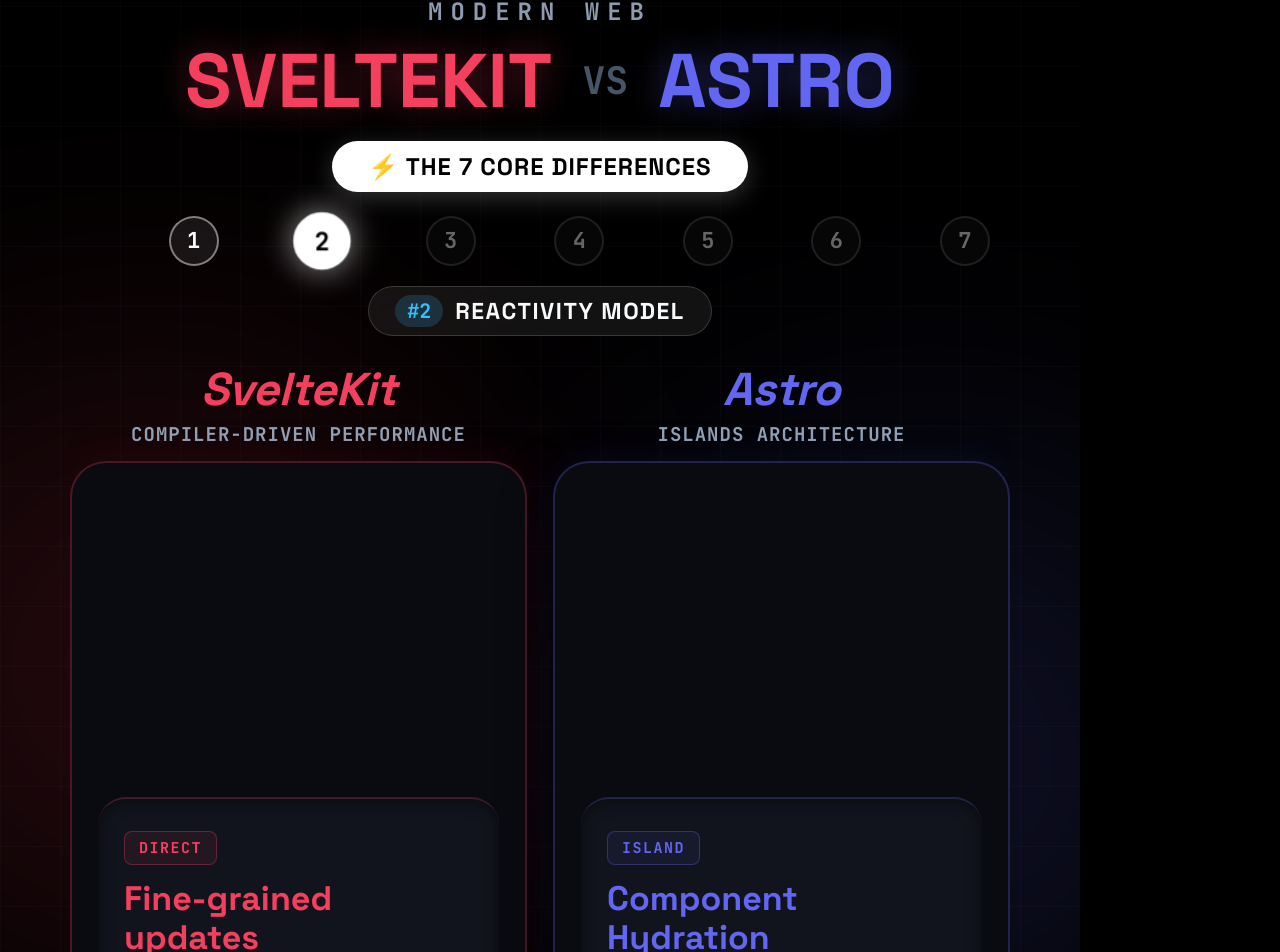
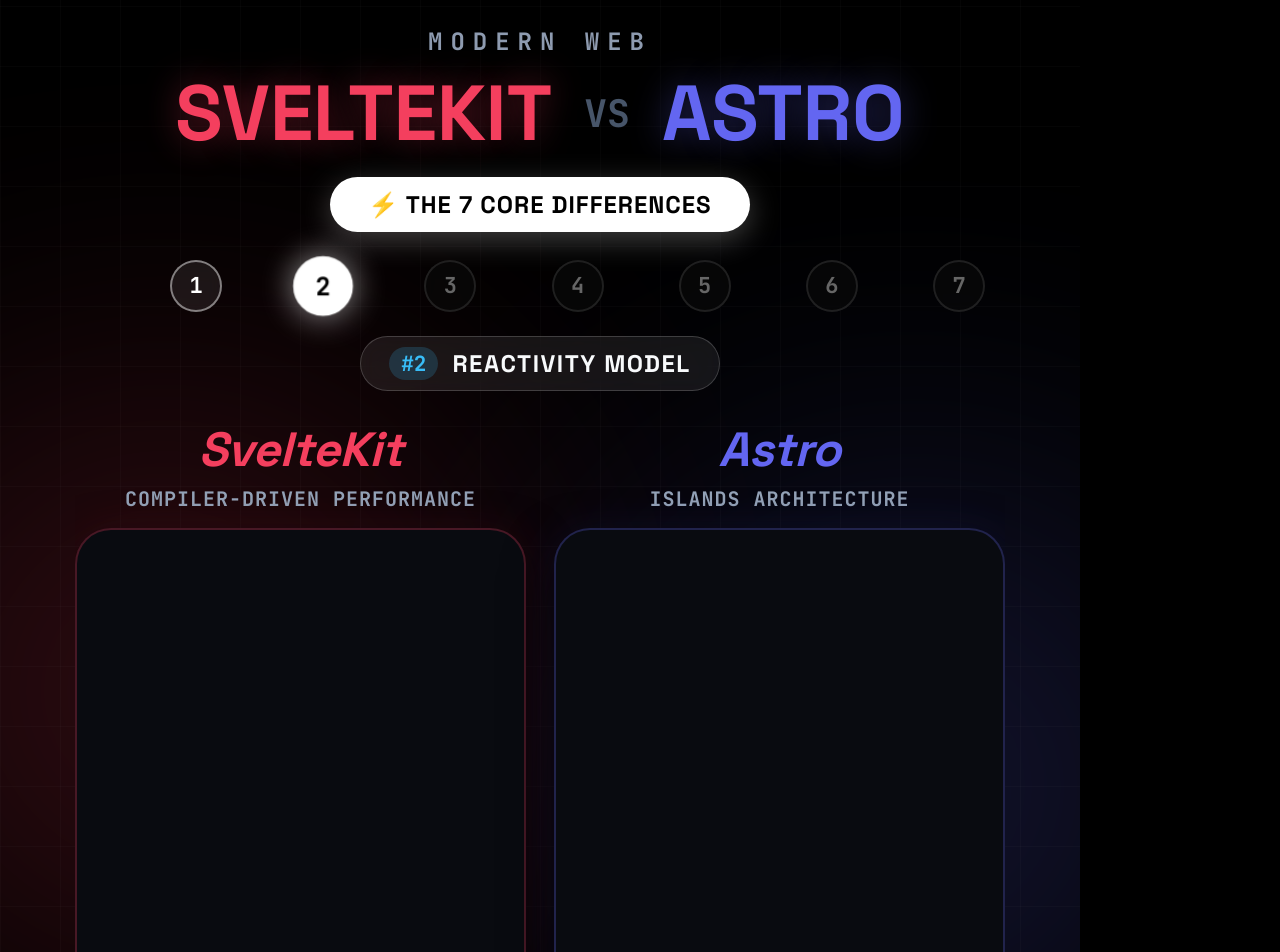
Before and after one commit to gal-gadot-goddess/day23-htmlbased-compariso, a React (Vite) app: page / in a window 1280 px wide. Shown: the part 114-1066 px from the top of the page. Built offline with nearby package versions, Linux system fonts and the light colour scheme.

Commit message:
Enhance UI layout: balance card proportions, enlarge typography and badges, and eliminate empty void

```diff
--- a/src/App.tsx
+++ b/src/App.tsx
@@ -244,17 +244,17 @@
             <div
                 className="icon-glow-box"
                 style={{
-                    padding: '32px',
-                    borderRadius: '30px',
-                    background: `radial-gradient(circle, ${color}30 0%, rgba(10, 14, 24, 0.95) 80%)`,
-                    border: `2px solid ${color}66`,
+                    padding: '38px',
+                    borderRadius: '34px',
+                    background: `radial-gradient(circle, ${color}35 0%, rgba(10, 14, 24, 0.95) 80%)`,
+                    border: `2px solid ${color}77`,
                     display: 'flex',
                     alignItems: 'center',
                     justifyContent: 'center',
-                    boxShadow: `0 0 45px ${color}35, inset 0 0 25px ${color}22`
+                    boxShadow: `0 0 50px ${color}40, inset 0 0 30px ${color}28`
                 }}
             >
-                <Icon size={118} color={color} strokeWidth={1.8} />
+                <Icon size={136} color={color} strokeWidth={1.85} />
             </div>
 
             {badgeText && (
@@ -264,16 +264,16 @@
                     transition={{ delay: 0.15 }}
                     className="visual-badge"
                     style={{
-                        fontSize: '23px',
+                        fontSize: '25px',
                         fontFamily: 'var(--font-mono)',
                         color: '#ffffff',
-                        background: `${color}20`,
-                        padding: '10px 24px',
-                        borderRadius: '12px',
-                        border: `1.5px solid ${color}66`,
-                        boxShadow: `0 6px 20px ${color}33`,
-                        fontWeight: 700,
-                        letterSpacing: '1px'
+                        background: `${color}25`,
+                        padding: '12px 28px',
+                        borderRadius: '14px',
+                        border: `2px solid ${color}77`,
+                        boxShadow: `0 8px 24px ${color}35`,
+                        fontWeight: 800,
+                        letterSpacing: '1.2px'
                     }}
                 >
                     {badgeText}
--- a/src/styles/global.css
+++ b/src/styles/global.css
@@ -34,7 +34,7 @@
     color: #fff;
     display: flex;
     flex-direction: column;
-    padding: 110px 70px 70px; /* Balanced Instagram safe margins without huge empty gaps */
+    padding: 140px 75px 85px; /* Harmonious Instagram safe framing with elegant breathing room */
     box-sizing: border-box;
     overflow: hidden;
     font-family: var(--font-primary);
@@ -47,22 +47,22 @@
     filter: blur(140px);
     pointer-events: none;
     z-index: 0;
-    opacity: 0.16;
+    opacity: 0.18;
     transition: background-color 1s ease;
 }
 
 .bg-ambient-orb.left {
-    width: 600px;
-    height: 600px;
+    width: 650px;
+    height: 650px;
     top: 25%;
-    left: -150px;
+    left: -160px;
 }
 
 .bg-ambient-orb.right {
-    width: 600px;
-    height: 600px;
+    width: 650px;
+    height: 650px;
     top: 30%;
-    right: -150px;
+    right: -160px;
 }
 
 .bg-grid-overlay {
@@ -81,7 +81,7 @@
     position: relative;
     z-index: 2;
     text-align: center;
-    margin-bottom: 24px;
+    margin-bottom: 28px;
     width: 100%;
 }
 
@@ -90,7 +90,7 @@
     font-size: 24px;
     color: #8e9bb0;
     letter-spacing: 8px;
-    margin-bottom: 12px;
+    margin-bottom: 14px;
     text-transform: uppercase;
     white-space: nowrap;
     overflow: hidden;
@@ -99,17 +99,17 @@
 }
 
 .main-title {
-    font-size: 76px;
+    font-size: 78px;
     font-weight: 900;
     display: flex;
     justify-content: center;
     align-items: center;
-    gap: 20px;
+    gap: 22px;
     line-height: 1.1;
     text-transform: uppercase;
     flex-wrap: wrap;
     word-break: break-word;
-    margin-bottom: 18px;
+    margin-bottom: 20px;
 }
 
 .main-title span {
@@ -129,12 +129,12 @@
     display: inline-block;
     background: #ffffff;
     color: #000000;
-    padding: 10px 36px;
+    padding: 12px 38px;
     border-radius: 50px;
     font-size: 24px;
     font-weight: 900;
     letter-spacing: 1px;
-    box-shadow: 0 6px 25px rgba(255, 255, 255, 0.2);
+    box-shadow: 0 8px 30px rgba(255, 255, 255, 0.25);
     text-transform: uppercase;
 }
 
@@ -144,15 +144,15 @@
     z-index: 2;
     display: flex;
     justify-content: space-between;
-    margin-bottom: 20px;
+    margin-bottom: 24px;
     padding: 0 20px;
     width: 100%;
     align-items: center;
 }
 
 .timeline-step {
-    width: 50px;
-    height: 50px;
+    width: 52px;
+    height: 52px;
     border-radius: 50%;
     border: 2px solid;
     display: flex;
@@ -176,23 +176,23 @@
     z-index: 2;
     display: flex;
     justify-content: center;
-    margin-bottom: 24px;
+    margin-bottom: 28px;
 }
 
 .diff-category-pill {
     display: inline-flex;
     align-items: center;
-    gap: 12px;
-    background: rgba(255, 255, 255, 0.07);
-    border: 1.5px solid rgba(255, 255, 255, 0.16);
+    gap: 14px;
+    background: rgba(255, 255, 255, 0.08);
+    border: 1.5px solid rgba(255, 255, 255, 0.18);
     border-radius: 100px;
-    padding: 8px 26px;
+    padding: 10px 28px;
     backdrop-filter: blur(12px);
 }
 
 .diff-category-num {
     font-family: var(--font-mono);
-    font-size: 20px;
+    font-size: 21px;
     font-weight: 800;
     color: #38bdf8;
     background: rgba(56, 189, 248, 0.18);
@@ -202,7 +202,7 @@
 
 .diff-category-text {
     font-family: var(--font-primary);
-    font-size: 23px;
+    font-size: 24px;
     font-weight: 800;
     letter-spacing: 1.5px;
     color: #f8fafc;
@@ -214,7 +214,7 @@
     position: relative;
     z-index: 2;
     display: flex;
-    gap: 26px;
+    gap: 28px;
     flex: 1;
     margin-bottom: 24px;
     width: 100%;
@@ -231,16 +231,16 @@
 }
 
 .card-title-group {
-    margin-bottom: 14px;
+    margin-bottom: 16px;
     text-align: center;
     width: 100%;
 }
 
 .card-hero-title {
-    font-size: 46px;
+    font-size: 48px;
     font-weight: 900;
     font-style: italic;
-    margin-bottom: 4px;
+    margin-bottom: 6px;
     white-space: nowrap;
     overflow: hidden;
     text-overflow: ellipsis;
@@ -250,7 +250,7 @@
 
 .card-sub {
     font-family: var(--font-mono);
-    font-size: 19px;
+    font-size: 20px;
     color: #94a3b8;
     font-weight: 700;
     text-transform: uppercase;
@@ -265,7 +265,7 @@
     flex: 1;
     display: flex;
     flex-direction: column;
-    padding: 26px;
+    padding: 28px 24px;
     overflow: hidden;
     backdrop-filter: blur(16px);
     transition: border-color 0.4s ease, box-shadow 0.4s ease;
@@ -274,12 +274,12 @@
 
 /* TOP PORTION: VISUAL & ICON */
 .viz-content {
-    flex: 0 0 auto;
+    flex: 1.15;
     display: flex;
     flex-direction: column;
     align-items: center;
     justify-content: center;
-    padding: 24px 0 28px;
+    padding: 10px 0;
 }
 
 .icon-glow-box {
@@ -291,10 +291,10 @@
     flex: 1;
     background: #11141c;
     border-radius: 28px;
-    padding: 32px 26px;
+    padding: 38px 30px;
     display: flex;
     flex-direction: column;
-    justify-content: flex-start;
+    justify-content: center;
     border-top: 2px solid rgba(255, 255, 255, 0.08);
     box-shadow: inset 0 2px 14px rgba(0, 0, 0, 0.5);
     width: 100%;
@@ -304,29 +304,29 @@
 .exp-badge {
     align-self: flex-start;
     font-family: var(--font-mono);
-    font-size: 15px;
+    font-size: 17px;
     font-weight: 800;
     letter-spacing: 1.5px;
     text-transform: uppercase;
-    padding: 6px 14px;
-    border-radius: 8px;
-    border: 1px solid;
-    margin-bottom: 14px;
+    padding: 7px 16px;
+    border-radius: 10px;
+    border: 1.5px solid;
+    margin-bottom: 16px;
 }
 
 .exp-title {
-    font-size: 34px;
+    font-size: 38px;
     font-weight: 900;
-    margin-bottom: 14px;
-    line-height: 1.15;
+    margin-bottom: 16px;
+    line-height: 1.22;
     word-break: break-word;
 }
 
 .exp-desc {
     font-family: var(--font-mono);
-    font-size: 22px;
-    color: #e2e8f0;
-    line-height: 1.5;
+    font-size: 25px;
+    color: #f1f5f9;
+    line-height: 1.6;
     margin: 0;
     font-weight: 500;
     word-break: break-word;
```
